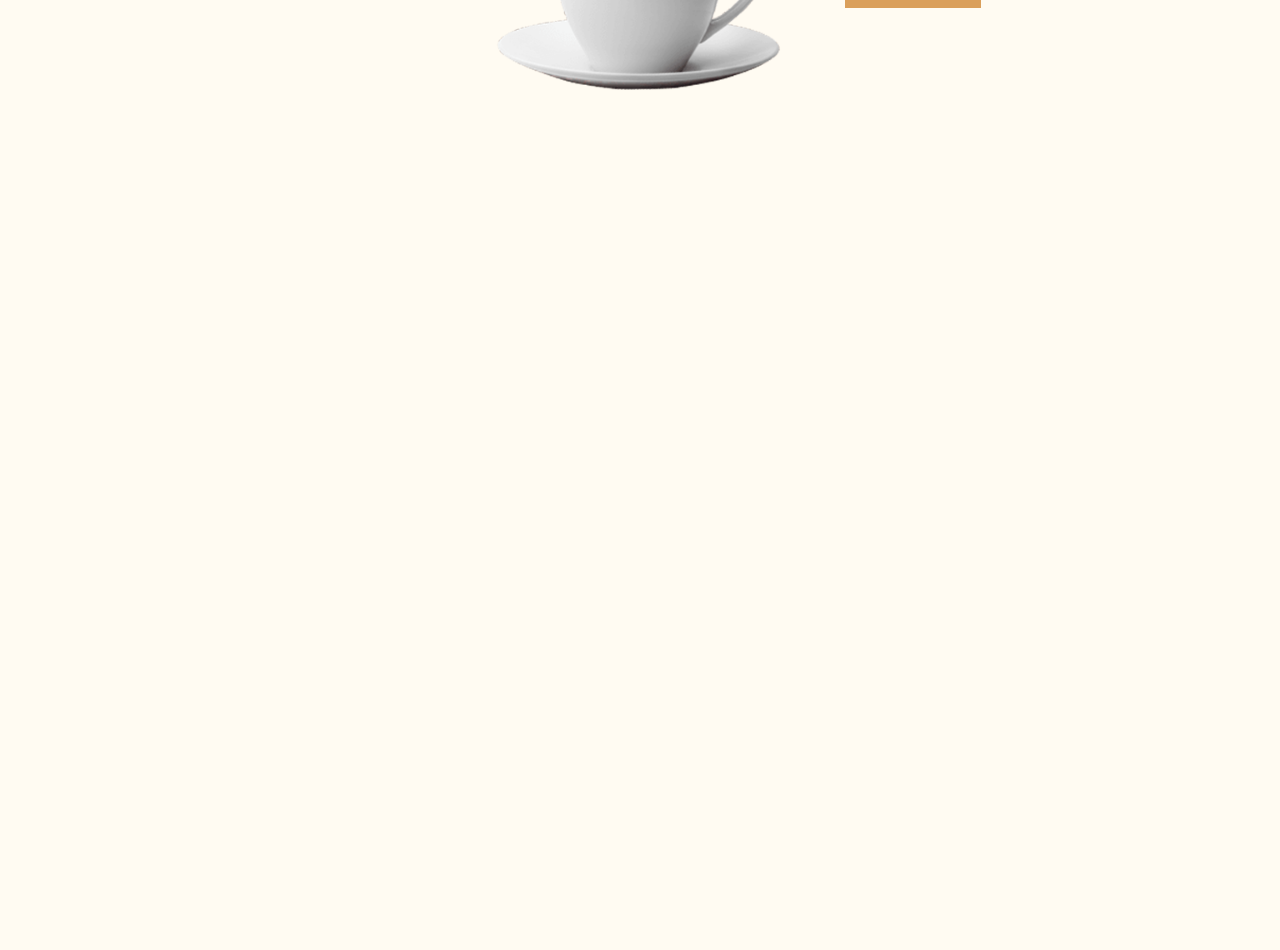
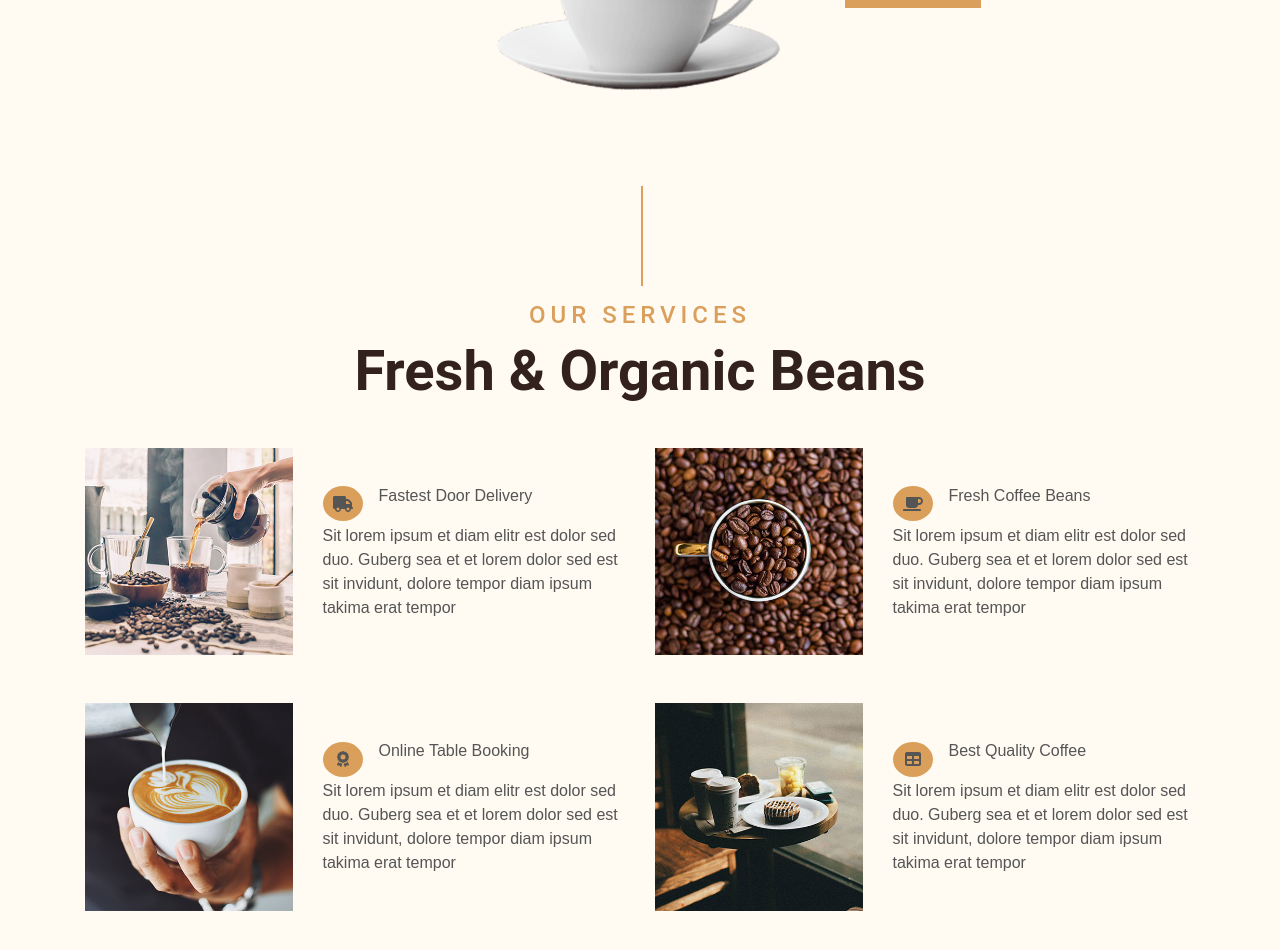
Before and after one commit to mohammadfaramarzi1/minimal-coffee-next, a Next.js app: page / in a window 1280 px wide. Shown: the part 1520-2470 px from the top of the page. Before the commit the page ends 1658 px from the top, so only its background shows below. Built offline with nearby package versions, Linux system fonts and the light colour scheme.

Commit message:
feat: Services template

```diff
--- a/components/modules/ServiceItem/ServiceItem.js
+++ b/components/modules/ServiceItem/ServiceItem.js
@@ -1,9 +1,39 @@
-import React from 'react'
+import React from "react";
+import "@fortawesome/fontawesome-svg-core/styles.css";
+import { config } from "@fortawesome/fontawesome-svg-core";
+config.autoAddCss = false;
+import { FontAwesomeIcon } from "@fortawesome/react-fontawesome";
+import * as Icons from "@fortawesome/free-solid-svg-icons";
 
-function ServiceItem() {
+function ServiceItem({ title, desc, img, icon }) {
   return (
-    <div>ServiceItem</div>
-  )
+    <div className="col-lg-6 mb-5">
+      <div className="row align-items-center">
+        <div className="col-sm-5">
+          <img className="img-fluid mb-3 mb-sm-0" src={img} alt="" />
+        </div>
+        <div className="col-sm-7">
+          <div style={{ display: "flex", alignItems: "center" }}>
+            <div
+              style={{
+                background: "#da9f5b",
+                borderRadius: "100%",
+                height: "35px",
+                width: "40px",
+                display: "flex",
+                alignItems: "center",
+                justifyContent: "center",
+              }}
+            >
+              <FontAwesomeIcon icon={Icons[icon]} style={{ fontSize: "1rem" }} />
+            </div>
+            <p className="ml-3">{title}</p>
+          </div>
+          <p className="m-0">{desc}</p>
+        </div>
+      </div>
+    </div>
+  );
 }
 
-export default ServiceItem
+export default ServiceItem;
--- a/components/templates/Index/Services.js
+++ b/components/templates/Index/Services.js
@@ -1,9 +1,56 @@
-import React from 'react'
+import ServiceItem from "@/components/modules/ServiceItem/ServiceItem";
+import React from "react";
 
 function Services() {
   return (
-    <div>Services</div>
-  )
+    <div className="container-fluid pt-5">
+      <div className="container">
+        <div className="section-title">
+          <h4
+            className="text-primary text-uppercase"
+            style={{ letterSpacing: "5px" }}
+          >
+            Our Services
+          </h4>
+          <h1 className="display-4">Fresh &amp; Organic Beans</h1>
+        </div>
+        <div className="row">
+          <ServiceItem
+            title="Fastest Door Delivery"
+            desc="Sit lorem ipsum et diam elitr est dolor sed duo. Guberg sea et
+            et lorem dolor sed est sit invidunt, dolore tempor diam ipsum
+            takima erat tempor"
+            img="/img/service-1.jpg"
+            icon="faTruck"
+          />
+          <ServiceItem
+            title="Fresh Coffee Beans"
+            desc="Sit lorem ipsum et diam elitr est dolor sed duo. Guberg sea et
+            et lorem dolor sed est sit invidunt, dolore tempor diam ipsum
+            takima erat tempor"
+            img="/img/service-2.jpg"
+            icon="faCoffee"
+          />
+          <ServiceItem
+            title="Online Table Booking"
+            desc="Sit lorem ipsum et diam elitr est dolor sed duo. Guberg sea et
+            et lorem dolor sed est sit invidunt, dolore tempor diam ipsum
+            takima erat tempor"
+            img="/img/service-3.jpg"
+            icon="faAward"
+          />
+          <ServiceItem
+            title="Best Quality Coffee"
+            desc="Sit lorem ipsum et diam elitr est dolor sed duo. Guberg sea et
+            et lorem dolor sed est sit invidunt, dolore tempor diam ipsum
+            takima erat tempor"
+            img="/img/service-4.jpg"
+            icon="faTable"
+          />
+        </div>
+      </div>
+    </div>
+  );
 }
 
-export default Services
+export default Services;
--- a/package.json
+++ b/package.json
@@ -9,6 +9,10 @@
     "lint": "next lint"
   },
   "dependencies": {
+    "@fortawesome/fontawesome-svg-core": "^6.7.2",
+    "@fortawesome/free-solid-svg-icons": "^6.7.2",
+    "@fortawesome/react-fontawesome": "^0.2.2",
+    "fontawesome": "^5.6.3",
     "next": "15.2.1",
     "react": "^19.0.0",
     "react-dom": "^19.0.0",
--- a/pages/index.js
+++ b/pages/index.js
@@ -1,4 +1,5 @@
 import About from "@/components/templates/Index/About";
+import Services from "@/components/templates/Index/Services";
 import Slider from "@/components/templates/Index/Slider";
 import React from "react";
 
@@ -7,6 +8,7 @@ function Home() {
     <>
       <Slider />
       <About />
+      <Services />
     </>
   );
 }
```
Also changed, not shown: 1 other file (tests, documents, lock files or other folders).
